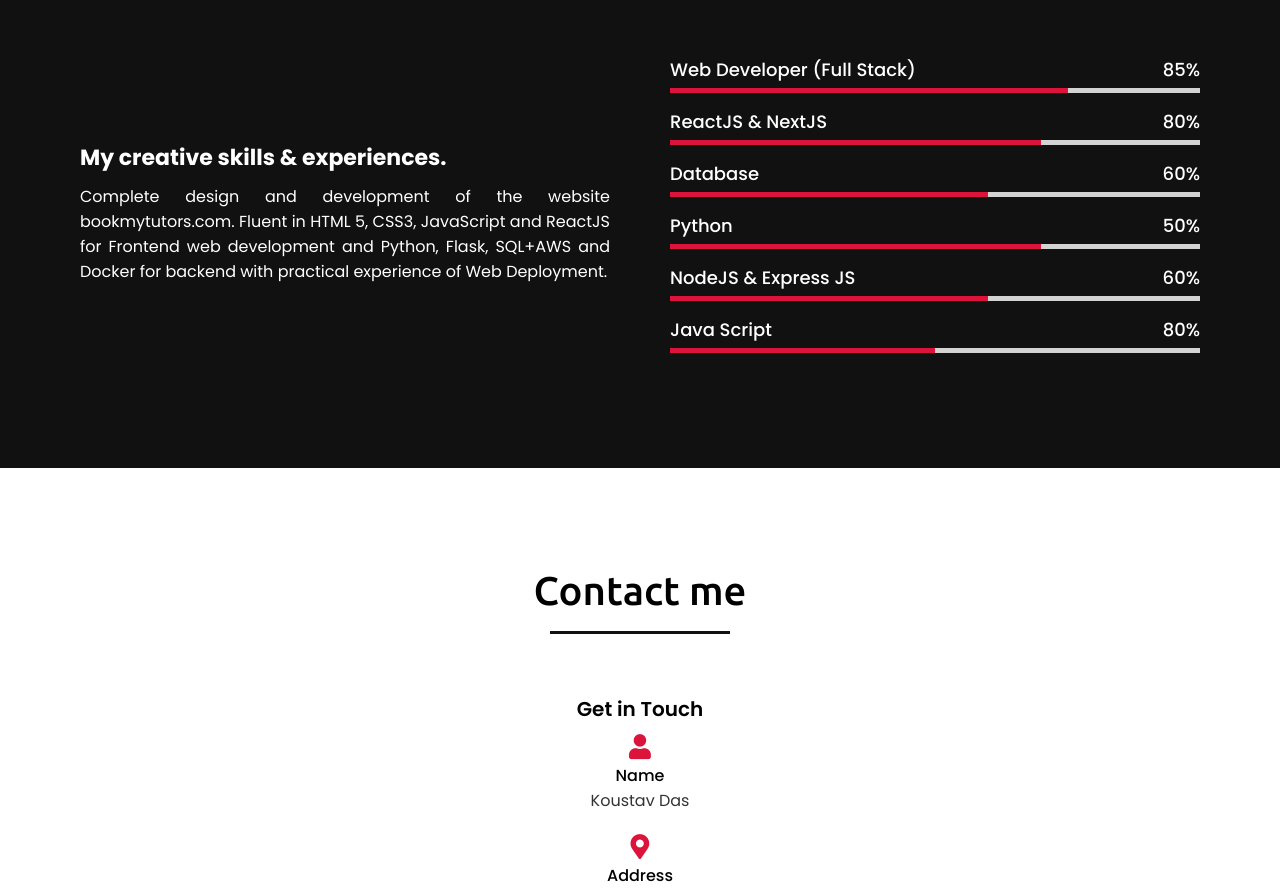
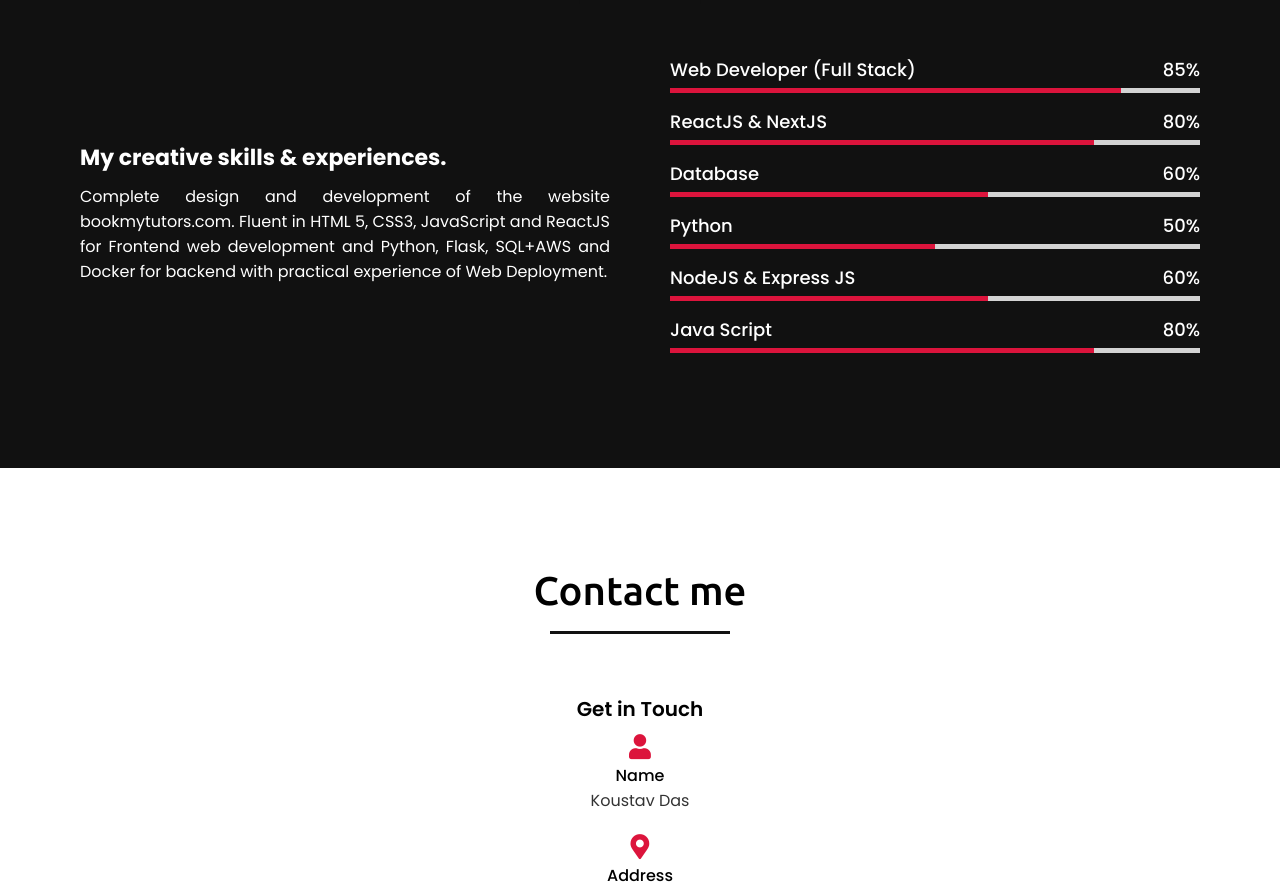
Before and after one commit to Koustavd18/Koustav, a plain HTML site: page index.html in a window 1280 px wide. Shown: the part 1703-2591 px from the top of the page. Drawn offline with nearby package versions, Linux system fonts and the light colour scheme.

Commit message:
Update styles.css

```diff
--- a/styles.css
+++ b/styles.css
@@ -310,22 +310,22 @@ section .title::after{
     background: crimson;
 }
 .skills-content .right .html::before{
-    width: 75%;
+    width: 85%;
 }
 .skills-content .right .js::before{
-    width: 70%;
+    width: 80%;
 }
 .skills-content .right .data::before{
     width: 60%;
 }
 .skills-content .right .python::before{
-    width: 70%;
+    width: 50%;
 }
 .skills-content .right .ml::before{
     width: 60%;
 }
 .skills-content .right .java::before{
-    width: 50%;
+    width: 80%;
 }
 /* contact section styling */
 .contact-content{
```
